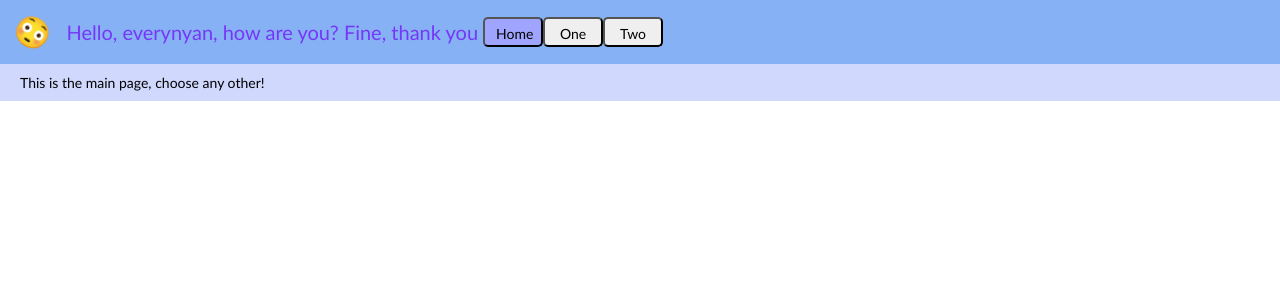
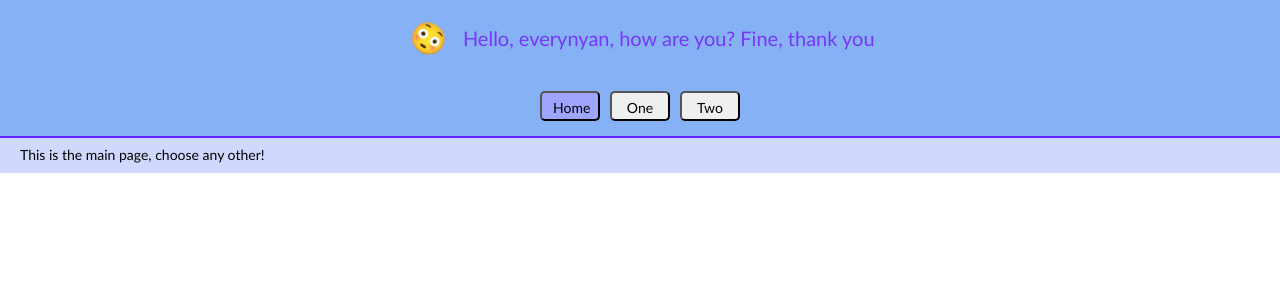
Before and after one commit to REIGEN06/Web-socket-practice, a React (Create React App) app: page / in a window 1280 px wide. Shown: the top 300 px of the page. Built offline with nearby package versions, Linux system fonts and the light colour scheme.

Commit message:
feat: sticky top

```diff
--- a/src/components/MainPage.js
+++ b/src/components/MainPage.js
@@ -8,17 +8,24 @@ const Wrapper = styled.section`
 const ColorPage = styled.section`
   background: #d0d9fd;
 `;
-const NavBar = styled.section`
-  //background: #86b2f5;
+
+const RowCenter = styled.section`
   align-items: center;
+  justify-content: center;
   display: flex;
-  padding: 4px;
+  padding: 10px;
+`;
+const NavBar = styled(RowCenter)`
+  box-shadow: 0px 2px #6422fd;
+  position: sticky;
+  top: 0;
 `;
 
 const NavButton = styled.button`
   border-radius: 5px;
   height: 30px;
   width: 60px;
+  margin: 5px;
   cursor: pointer;
   background-color: ${(props) =>
     props.className === "active" ? "#9fa5ff" : ""};
@@ -28,7 +35,6 @@ const NavButton = styled.button`
     transform: scale(1.05);
   }
 `;
-
 const StyledText = styled.p`
   font-family: "Gill Sans", "Gill Sans MT", Calibri, "Trebuchet MS", sans-serif;
   margin: 5px;
@@ -48,9 +54,15 @@ const colorChangeBackground = keyframes`
     background-color: #68c6f9;
   }
 `;
-const ColorChangeBackground = styled.div`
+const ColorBackground = styled.div`
   animation: ${colorChangeBackground} 4s ease infinite;
 `;
+
+const ColorBackgroundSticky = styled(ColorBackground)`
+  position: sticky;
+  top: 0;
+`;
+
 const colorChangeText = keyframes`
   0% {
     color: #3a3a3a;
@@ -95,14 +107,18 @@ export const MainPage = () => {
 
   return (
     <Wrapper>
-      <ColorChangeBackground>
-        <NavBar>
+      <ColorBackground>
+        <RowCenter>
           <Rotate>😳</Rotate>
           <ColorChangeText>
             <StyledText $size="20px">
               Hello, everynyan, how are you? Fine, thank you
             </StyledText>
           </ColorChangeText>
+        </RowCenter>
+      </ColorBackground>
+      <ColorBackgroundSticky>
+        <NavBar>
           <NavButton
             id={"/"}
             onClick={handleClick}
@@ -125,7 +141,7 @@ export const MainPage = () => {
             <StyledText id={"/two"}>Two</StyledText>
           </NavButton>
         </NavBar>
-      </ColorChangeBackground>
+      </ColorBackgroundSticky>
       <ColorPage>
         <Outlet />
       </ColorPage>
--- a/src/components/Pages.jsx
+++ b/src/components/Pages.jsx
@@ -16,9 +16,17 @@ const BuildPage = (index) => (
     </StyledText>
   </>
 );
+const BuildPage1 = (index) => (
+  <>
+    <StyledText $size="20px">Page {index}</StyledText>
+    <StyledText>
+      Page {index} content: {loremIpsum({ count: 500 })}
+    </StyledText>
+  </>
+);
 
 export const PageZero = () => (
   <StyledText>This is the main page, choose any other!</StyledText>
 );
 export const PageOne = () => BuildPage(1);
-export const PageTwo = () => BuildPage(2);
+export const PageTwo = () => BuildPage1(2);
```
